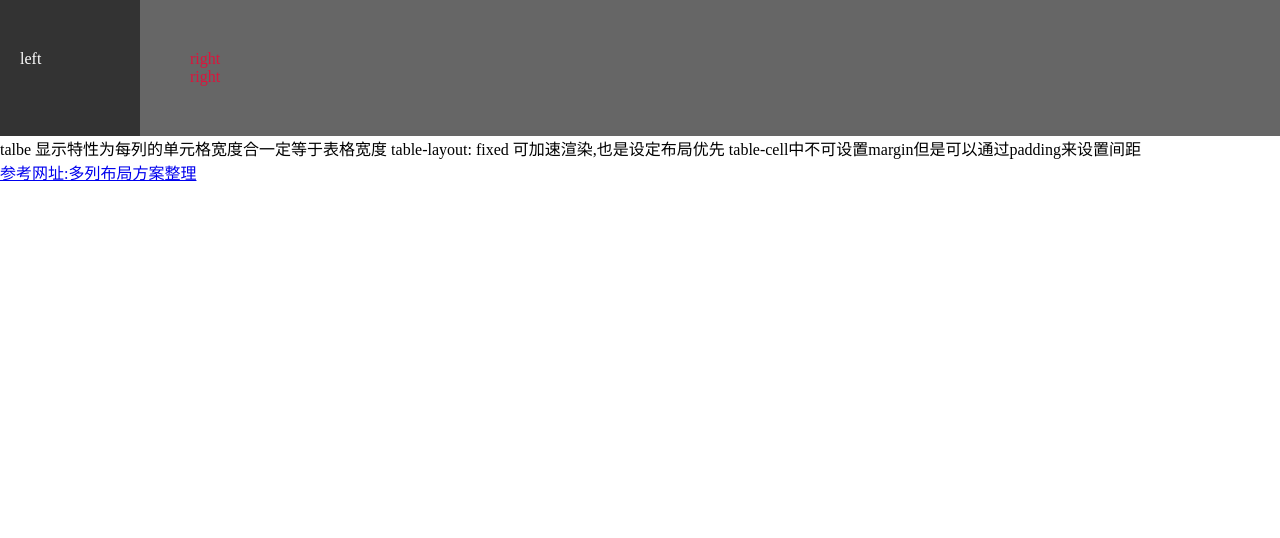
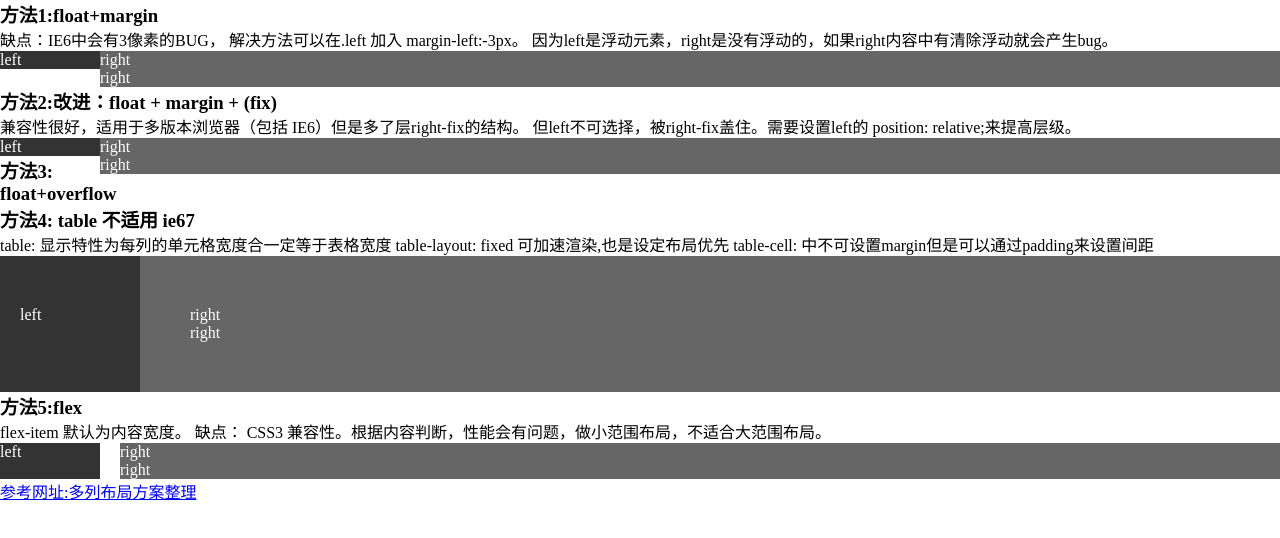
Before and after one commit to zplus/learn-css, a plain HTML site: page layout/定宽-自适应.html in a window 1280 px wide. Drawn offline with Linux system fonts and the light colour scheme.

Commit message:
定宽-自适应

```diff
--- a/layout/定宽-自适应.html
+++ b/layout/定宽-自适应.html
@@ -6,6 +6,7 @@
     <style type="text/css">
         * { margin: 0; padding: 0; }
         .left {
+            width: 100px;
             background: #333;
             color: #fff;
         }
@@ -13,25 +14,23 @@
             background: #666;
             color: #fff;
         }
-        .parent {
-            display: table;
-            width: 100%;
-            table-layout: fixed;
-            vertical-align: middle;
-        }
-        .left {
-            padding: 20px;
-            display: table-cell;
-            width: 100px;
-        }
-        .right {
-            padding: 50px;
-            display: table-cell;
-            color: crimson;
-        }
     </style>
 </head>
 <body>
+<!-- ----------------------- demo1 /S ------------------------------------------------ -->
+<h3>方法1:float+margin</h3>
+<p>缺点：IE6中会有3像素的BUG， 解决方法可以在.left 加入 margin-left:-3px。
+    因为left是浮动元素，right是没有浮动的，如果right内容中有清除浮动就会产生bug。
+</p>
+<style type="text/css">
+    .demo1 .left {
+        float: left;
+    }
+    .demo1 .right {
+        margin-left: 100px;
+    }
+</style>
+<div class="demo1">
     <div class="parent">
         <div class="left">
             <p>left</p>
@@ -41,11 +40,113 @@
             <p>right</p>
         </div>
     </div>
+</div>
+<!-- ----------------------- demo1 /E ------------------------------------------------ -->
+
+<!-- ----------------------- demo2 /S ------------------------------------------------ -->
+<h3>方法2:改进：float + margin + (fix)</h3>
+<p>兼容性很好，适用于多版本浏览器（包括 IE6）但是多了层right-fix的结构。
+    但left不可选择，被right-fix盖住。需要设置left的 position: relative;来提高层级。
+</p>
+<style type="text/css">
+    .demo2 .left {
+        float: left;
+    }
+    .demo2 .right-fix {
+        float: right;
+        width: 100%;
+        margin-left: -100px;
+    }
+    .demo2 .right {
+        margin-left: 100px;
+    }
+</style>
+<div class="demo2">
+    <div class="parent">
+        <div class="left">
+            <p>left</p>
+        </div>
+        <div class="right-fix">
+            <div class="right">
+                <p>right</p>
+                <p>right</p>
+            </div>
+        </div>
+    </div>
+</div>
+<!-- ----------------------- demo2 /E ------------------------------------------------ -->
+<h3>方法3: float+overflow</h3>
+<!-- ----------------------- demo4 /S ------------------------------------------------ -->
+<h3>方法4: table 不适用 ie67</h3>
 <p>
-    talbe 显示特性为每列的单元格宽度合一定等于表格宽度
+    table: 显示特性为每列的单元格宽度合一定等于表格宽度
     table-layout: fixed 可加速渲染,也是设定布局优先
-    table-cell中不可设置margin但是可以通过padding来设置间距
+    table-cell: 中不可设置margin但是可以通过padding来设置间距
 </p>
+<style type="text/css">
+    .demo4 .parent {
+        display: table;
+        width: 100%;
+        table-layout: fixed;
+        vertical-align: middle;
+    }
+    .demo4 .left {
+        padding: 20px;
+        display: table-cell;
+    }
+    .demo4 .right {
+        padding: 50px;
+        display: table-cell;
+    }
+</style>
+<div class="demo4">
+    <div class="parent">
+        <div class="left">
+            <p>left</p>
+        </div>
+        <div class="right">
+            <p>right</p>
+            <p>right</p>
+        </div>
+    </div>
+</div>
+<!-- ----------------------- demo4 /E ------------------------------------------------ -->
+<!-- ----------------------- demo5 /S ------------------------------------------------ -->
+<h3>方法5:flex</h3>
+<p>flex-item 默认为内容宽度。
+    缺点： CSS3 兼容性。根据内容判断，性能会有问题，做小范围布局，不适合大范围布局。</p>
+<style type="text/css">
+    .demo5 .parent {
+        display: -webkit-box;
+        display: -webkit-flex;
+        display: -ms-flexbox;
+        display: flex;
+    }
+    .demo5 .left {
+        margin-right: 20px;
+    }
+    .demo5 .right {
+        /*等价于flex:1 1 0; 增长因子和收缩因子都为1，
+         基础宽度为0,那么剩余宽度都分配给right*/
+        display: block;
+        -webkit-box-flex: 1;
+        -webkit-flex: 1;
+        -ms-flex: 1;
+        flex: 1;
+    }
+</style>
+<div class="demo5">
+    <div class="parent">
+        <div class="left">
+            <p>left</p>
+        </div>
+        <div class="right">
+            <p>right</p>
+            <p>right</p>
+        </div>
+    </div>
+</div>
+<!-- ----------------------- demo5 /E ------------------------------------------------ -->
 <a href="https://segmentfault.com/a/1190000004500652">参考网址:多列布局方案整理</a>
 </body>
 </html>
```
Also changed, not shown: README.html (added, +2 -0 lines), layout/table-layout.html (+5 -5 lines), layout/左右布局.html (added, +138 -0 lines), nav/demo2/bg-left.jpg, nav/demo2/bg-right.jpg. Lines whose indentation alone changed are shown as unchanged.
